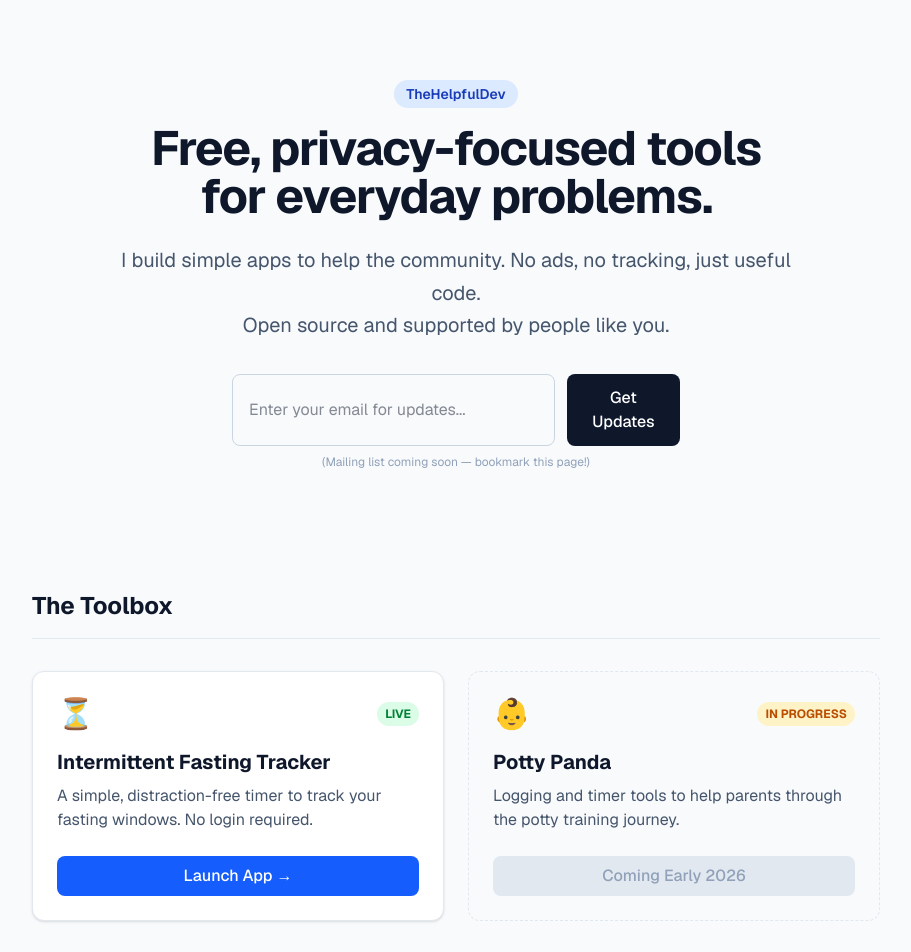
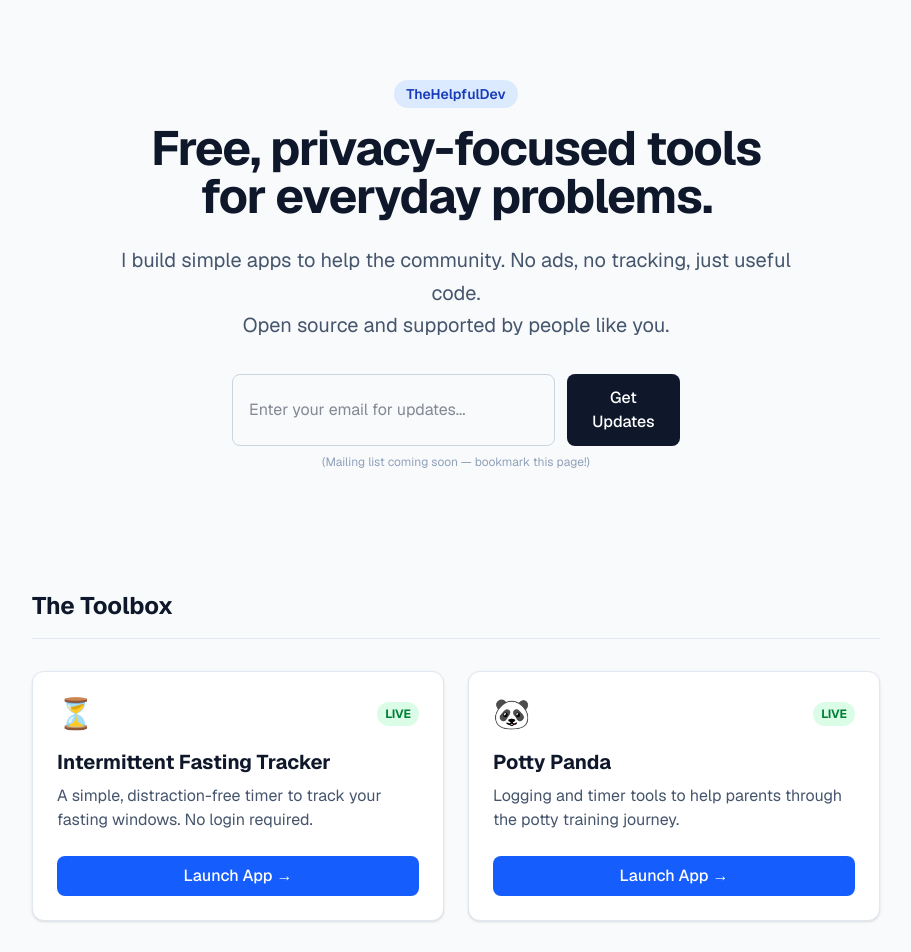
Before and after one commit to badmerissa/the-helpful-dev, a Next.js app: page / in a window 1280 px wide. Shown: the top 952 px of the page, without its empty margins (184-1095 px from the left). Built offline with nearby package versions, Linux system fonts and the light colour scheme.

Commit message:
SOLID-111-NOTSOLIDLOL Launch Potty Panda

```diff
--- a/app/page.tsx
+++ b/app/page.tsx
@@ -62,19 +62,23 @@ export default function Home() {
 			</a>
           </div>
 
-          {/* App 2: Potty Training (COMING SOON) */}
-          <div className="bg-slate-50 p-6 rounded-xl border border-slate-200 border-dashed relative overflow-hidden">
+         {/* App 2: Potty Panda (LIVE) */}
+          <div className="bg-white p-6 rounded-xl border border-slate-200 shadow-sm hover:shadow-md transition-shadow">
             <div className="flex items-center justify-between mb-4">
-              <span className="text-3xl">👶</span>
-              <span className="bg-amber-100 text-amber-700 text-xs font-bold px-2 py-1 rounded-full">IN PROGRESS</span>
+              <span className="text-3xl">🐼</span>
+              <span className="bg-green-100 text-green-700 text-xs font-bold px-2 py-1 rounded-full">LIVE</span>
             </div>
             <h3 className="text-xl font-bold mb-2">Potty Panda</h3>
             <p className="text-slate-600 mb-6 h-12">
               Logging and timer tools to help parents through the potty training journey.
             </p>
-            <button disabled className="block w-full py-2 bg-slate-200 text-slate-400 rounded-lg font-medium cursor-not-allowed">
-              Coming Early 2026
-            </button>
+            <a
+              href="https://potty-panda.vercel.app/"
+              target="_blank"
+              className="block text-center w-full py-2 bg-blue-600 text-white rounded-lg font-medium hover:bg-blue-700"
+            >
+              Launch App &rarr;
+            </a>
           </div>
 
         </div>
```
